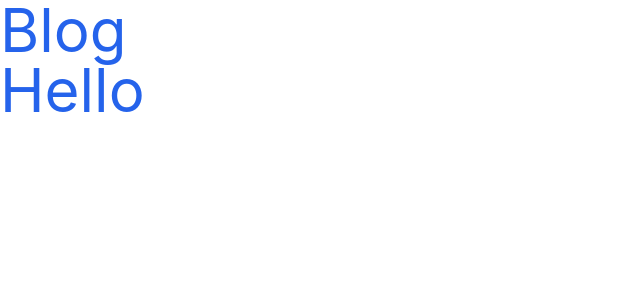
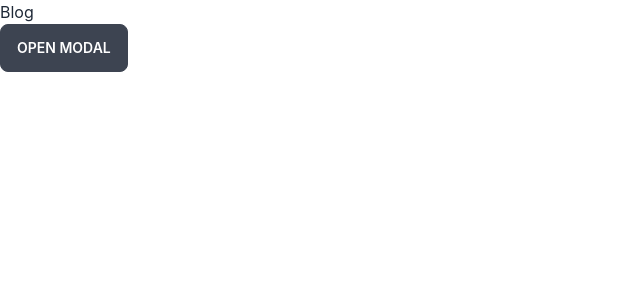
Before and after one commit to pippal5536/manufacturer-website-client-side, a React (Create React App) app: page /blog in a window 1280 px wide. Shown: the top 300 px of the page, without its empty margins (0-640 px from the left). Built offline with nearby package versions, Linux system fonts and the light colour scheme.

Commit message:
daisy installed

```diff
--- a/package.json
+++ b/package.json
@@ -6,6 +6,7 @@
     "@testing-library/jest-dom": "^5.16.4",
     "@testing-library/react": "^13.2.0",
     "@testing-library/user-event": "^13.5.0",
+    "daisyui": "^2.15.0",
     "react": "^18.1.0",
     "react-dom": "^18.1.0",
     "react-router-dom": "^6.3.0",
--- a/src/App.js
+++ b/src/App.js
@@ -5,7 +5,7 @@ import Navbar from './Shared/Navbar';
 
 function App() {
   return (
-   <div className='text-6xl text-blue-600'>
+   <div>
      <Navbar></Navbar>
      <Routes>
        <Route path="/blog" element={<Blog/>}></Route>
--- a/src/Pages/Blog.js
+++ b/src/Pages/Blog.js
@@ -3,7 +3,18 @@ import React from 'react';
 const Blog = () => {
     return (
         <div>
-            Hello
+<label for="my-modal" class="btn modal-button">open modal</label>
+
+<input type="checkbox" id="my-modal" class="modal-toggle" />
+<div class="modal">
+  <div class="modal-box">
+    <h3 class="font-bold text-lg">Congratulations random Interner user!</h3>
+    <p class="py-4">You've been selected for a chance to get one year of subscription to use Wikipedia for free!</p>
+    <div class="modal-action">
+      <label for="my-modal" class="btn">Yay!</label>
+    </div>
+  </div>
+</div>
         </div>
     );
 };
--- a/tailwind.config.js
+++ b/tailwind.config.js
@@ -3,5 +3,5 @@ module.exports = {
   theme: {
     extend: {},
   },
-  plugins: [],
+  plugins: [require("daisyui")],
 }
```
Also changed, not shown: 1 other file (tests, documents, lock files or other folders).
